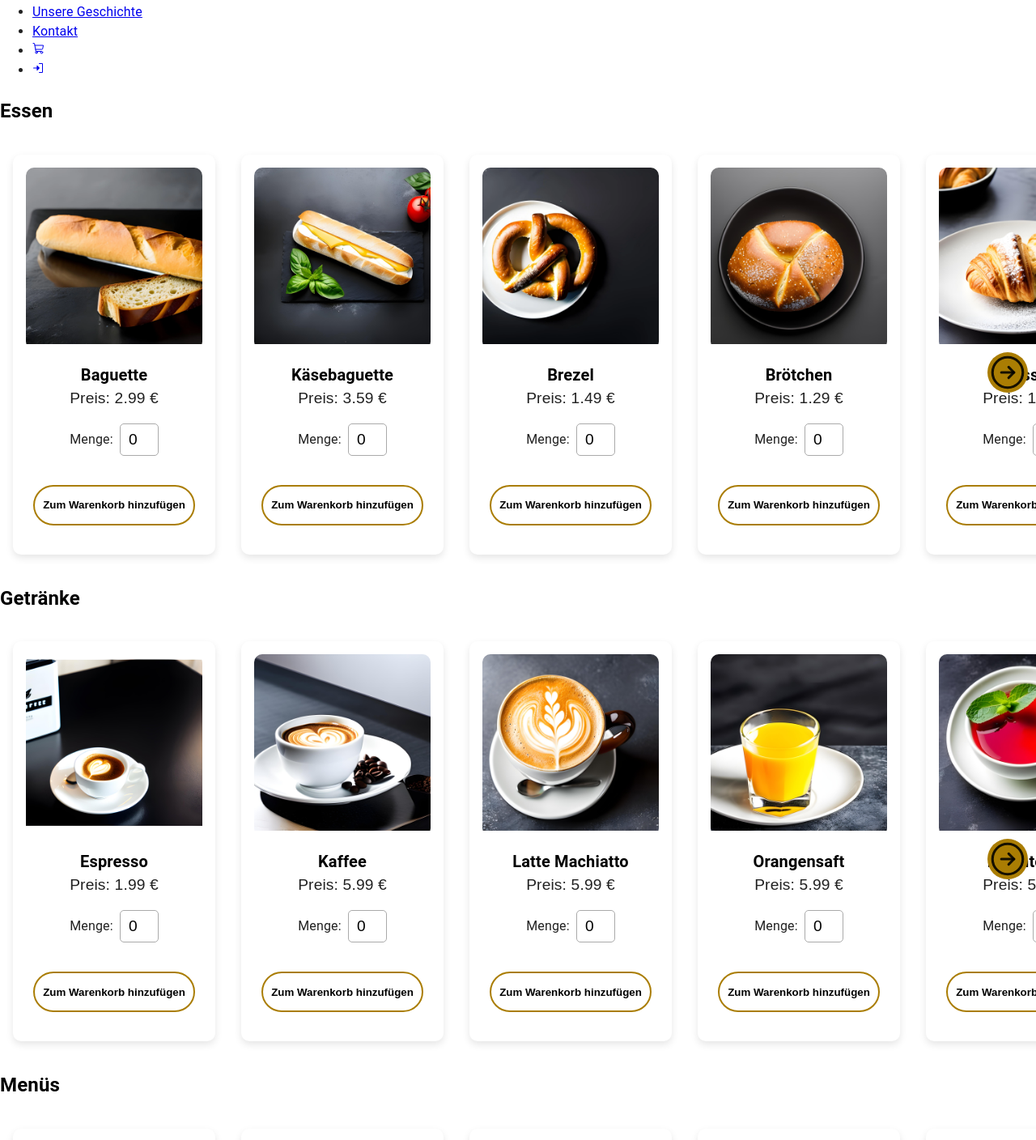
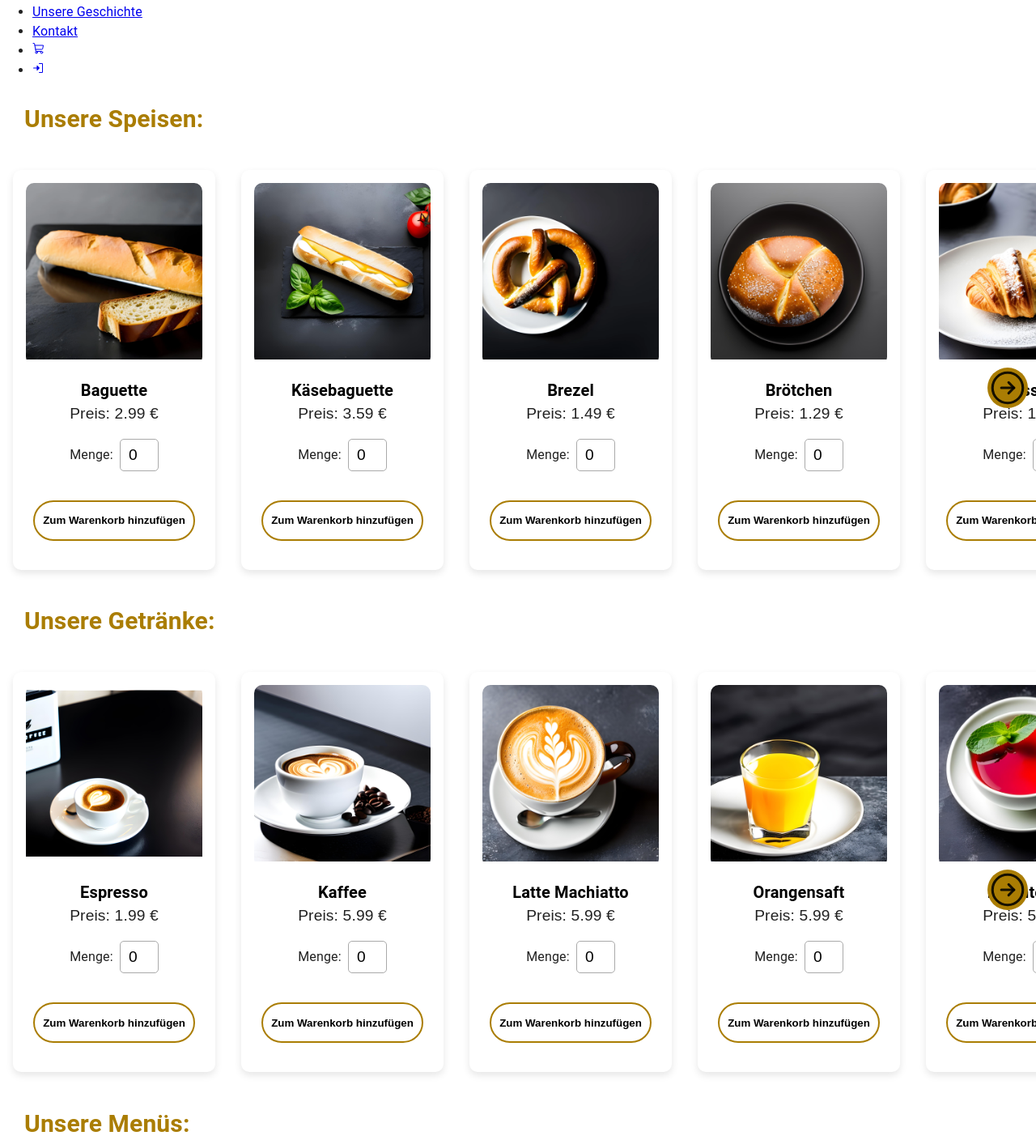
Before and after one commit to 2204Simon/Website-dynamisch, a React (Create React App) app in the folder my-app/: page /Produkte in a window 1280 px wide. Shown: the part 184-1592 px from the top of the page at 81% size. Built offline with nearby package versions, Linux system fonts and the light colour scheme.

Commit message:
ScrollAmount und Überschriften angepasst

```diff
--- a/my-app/src/pages/produkte/Produkt.tsx
+++ b/my-app/src/pages/produkte/Produkt.tsx
@@ -33,9 +33,18 @@ function Produkt() {
   const isMaxWidth1024 = window.matchMedia("(max-width: 1024px)").matches;
   return (
     <>
-      <h2 style={{ color: colors.black }}>Essen</h2>
+      <h2
+        style={{
+          color: colors.companycolor,
+          fontWeight: "bold",
+          paddingLeft: 30,
+          fontSize: 30,
+        }}
+      >
+        Unsere Speisen:
+      </h2>
       {showScrollContainer && !isMaxWidth1024 ? (
-        <ScrollContainer scrollAmount={200}>
+        <ScrollContainer scrollAmount={300}>
           <ShoppingCard title={"Baguette"} price={2.99} image={BaguetteAlone} />
           <ShoppingCard
             title={"Käsebaguette"}
@@ -94,9 +103,18 @@ function Produkt() {
         </div>
       )}
 
-      <h2 style={{ color: colors.black }}>Getränke</h2>
+      <h2
+        style={{
+          color: colors.companycolor,
+          fontWeight: "bold",
+          paddingLeft: 30,
+          fontSize: 30,
+        }}
+      >
+        Unsere Getränke:
+      </h2>
       {showScrollContainer && !isMaxWidth1024 ? (
-        <ScrollContainer scrollAmount={200}>
+        <ScrollContainer scrollAmount={300}>
           <ShoppingCard title={"Espresso"} price={1.99} image={Espresso} />
           <ShoppingCard title={"Kaffee"} price={5.99} image={Kaffee} />
           <ShoppingCard
@@ -153,9 +171,18 @@ function Produkt() {
         </div>
       )}
 
-      <h2 style={{ color: colors.black }}>Menüs</h2>
+      <h2
+        style={{
+          color: colors.companycolor,
+          fontWeight: "bold",
+          paddingLeft: 30,
+          fontSize: 30,
+        }}
+      >
+        Unsere Menüs:
+      </h2>
       {showScrollContainer && !isMaxWidth1024 ? (
-        <ScrollContainer scrollAmount={200}>
+        <ScrollContainer scrollAmount={300}>
           <ShoppingCard
             title={"Brötchen mit Kaffee"}
             price={5.99}
```
